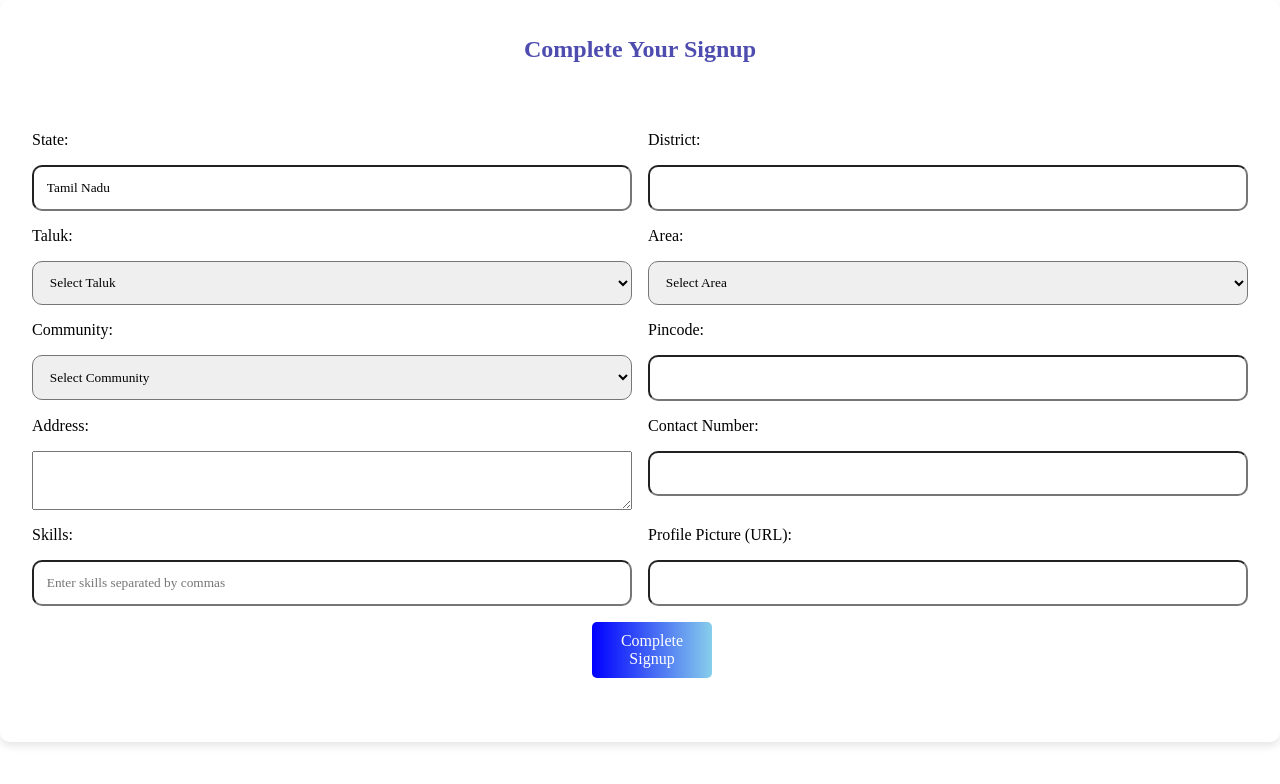
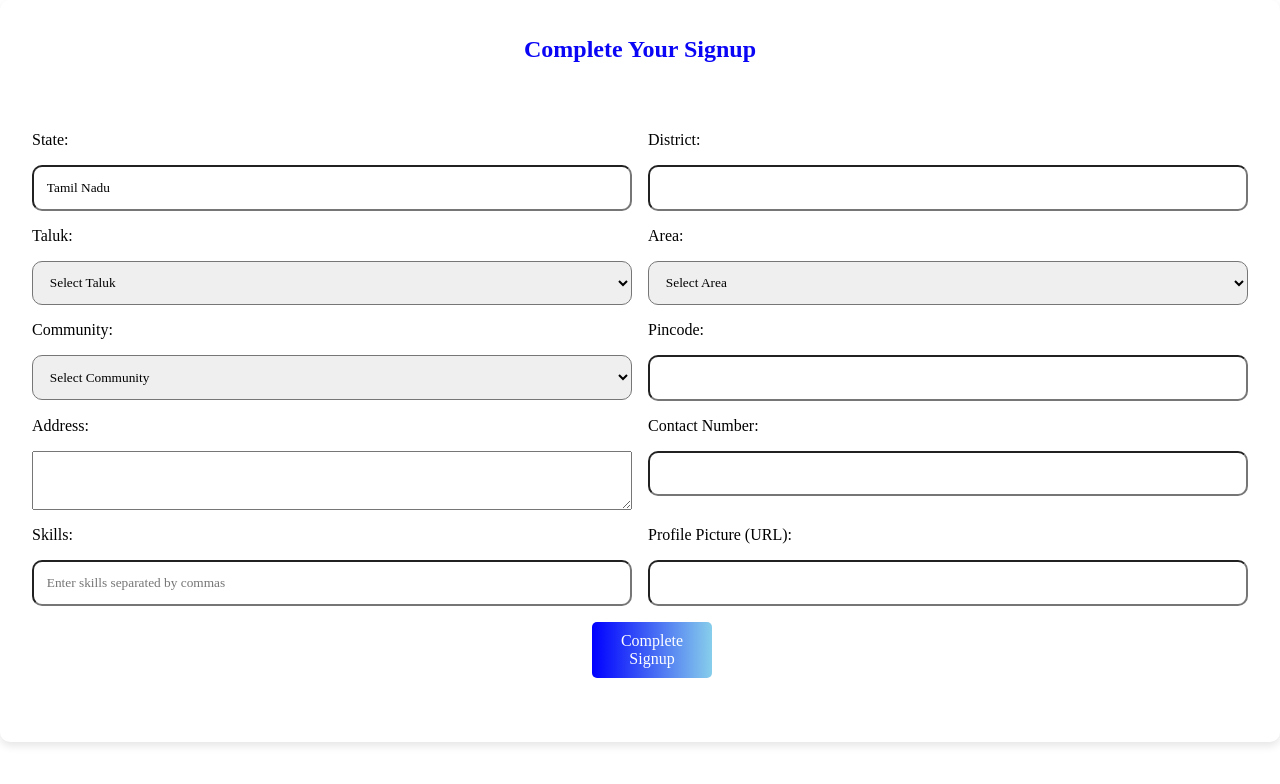
Before and after one commit to VIBUDESH07/CommuneX, a React (Create React App) app in the folder frontend/: page /complete in a window 1280 px wide. Shown: the top 784 px of the page. Built offline with nearby package versions, Linux system fonts and the light colour scheme.

Commit message:
Update index.css

```diff
--- a/frontend/src/index.css
+++ b/frontend/src/index.css
@@ -1180,7 +1180,7 @@ h2 {
 
 .com-div h2{
   text-align: center;
-  color: #4e4caf;
+  color: #0a06f5;
   margin-bottom: 20px;
 }
 
```
